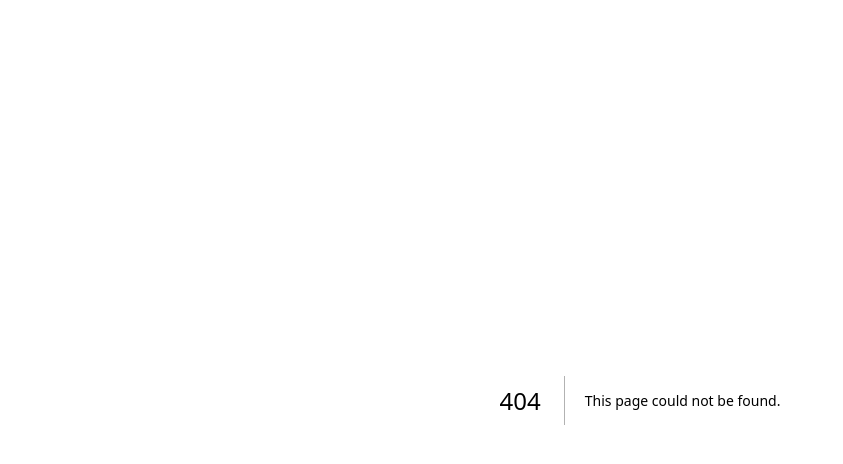
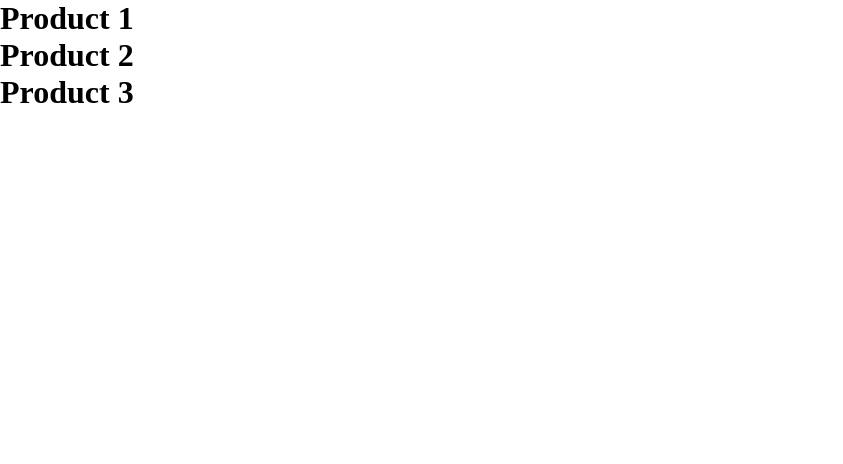
Before and after one commit to GKastet/nextjs-pagesBased, a Next.js app: page /product in a window 1280 px wide. Before the commit this address had no page. Shown: the top 464 px of the page, without its empty margins (0-843 px from the left). Built offline with nearby package versions, Linux system fonts and the light colour scheme.

Commit message:
dynamic routes

```diff
--- /dev/null
+++ b/pages/product/index.js
@@ -0,0 +1,11 @@
+function ProductList() {
+  return (
+    <>
+      <h1>Product 1</h1>
+      <h1>Product 2</h1>
+      <h1>Product 3</h1>
+    </>
+  );
+}
+
+export default ProductList;
```
Also changed, not shown: pages/product/[productId].js (added, +11 -0 lines), pages/product/sweater.js (added, +9 -0 lines).
